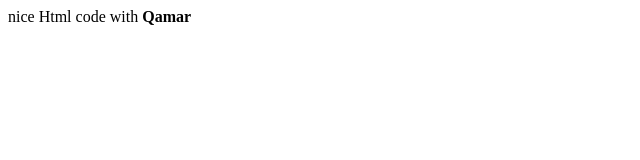
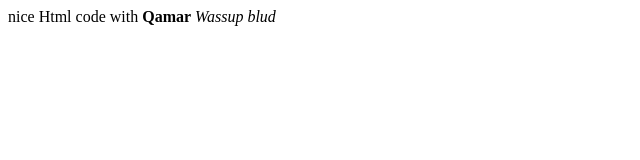
Before and after one commit to QamarTheCoder/Proj2, a plain HTML site: page index.html in a window 1280 px wide. Shown: the whole page, without its empty margins (0-640 px from the left). Drawn offline with Linux system fonts and the light colour scheme.

Commit message:
this is a thing blud

```diff
--- a/index.html
+++ b/index.html
@@ -7,5 +7,6 @@
 </head>
 <body>
     nice Html code with <b>Qamar</b>
+    <i>Wassup blud</i>
 </body>
 </html>
```
